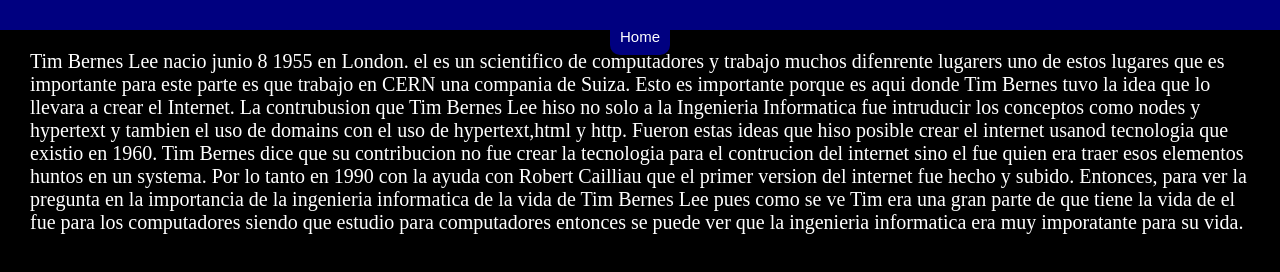
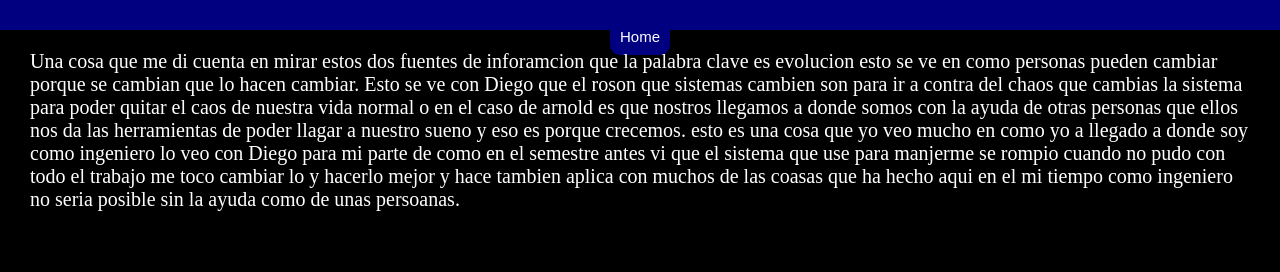
Before and after one commit to CyldeCryo/Segundo_Comentario_de_Ingenieria, a plain HTML site: page Opinion.html in a window 1280 px wide. Shown: the part 130-402 px from the top of the page. Drawn offline with Linux system fonts and the light colour scheme.

Commit message:
Update Opinion.html

```diff
--- a/Opinion.html
+++ b/Opinion.html
@@ -1,7 +1,7 @@
 <!DOCTYPE html>
 <html>
 <head>
-	<title>Importancia en la ingeniería informática de La vida y obra de Katherine G Johnson </title>
+	<title> Evolucion de mi perfil de  ingenieria  Opinion</title>
 	<link rel="stylesheet"  href="comentarioStyle.css" type="text/css">
 </head>
 <header>
@@ -17,7 +17,7 @@
 
 <body>
 
-	<p>   Tim Bernes Lee nacio junio 8 1955 en London. el es un scientifico de computadores y trabajo muchos difenrente lugarers uno de estos lugares que es importante para este parte es que trabajo en CERN una compania de Suiza. Esto es importante porque es aqui donde Tim Bernes tuvo la idea que lo llevara a crear el Internet. La contrubusion que Tim Bernes Lee hiso no solo a la Ingenieria Informatica fue intruducir los conceptos como nodes y hypertext y tambien el uso de domains con el uso de hypertext,html y http. Fueron estas ideas que hiso posible crear el internet usanod tecnologia que existio en 1960. Tim Bernes dice que su contribucion no fue crear la tecnologia para el contrucion del internet sino el fue quien era traer esos elementos huntos en un systema. Por lo tanto en 1990 con la ayuda con Robert Cailliau que el primer version del internet fue hecho y subido. Entonces, para ver la pregunta en la importancia de la ingenieria informatica de la vida de Tim Bernes Lee pues como se ve Tim era una gran parte de que tiene la vida de el fue para los computadores siendo que estudio para computadores entonces se puede ver que la ingenieria informatica era muy imporatante  para su vida.  </p>
+	<p> Una cosa que me di cuenta en mirar estos dos fuentes de inforamcion que la palabra clave es evolucion esto se ve en como personas pueden cambiar porque se cambian que lo hacen cambiar. Esto se ve con Diego que el roson que sistemas cambien son para ir a contra del chaos que cambias la sistema para poder quitar el caos de nuestra vida normal o en el caso de arnold es que nostros llegamos a donde somos con la ayuda de otras personas que ellos nos da las herramientas de poder llagar a nuestro sueno y eso es porque crecemos. esto es una cosa que yo veo mucho en como yo a llegado a donde soy como ingeniero lo veo con Diego para mi parte de como en el semestre antes vi que el sistema que use para manjerme se rompio cuando no pudo con todo el trabajo me toco cambiar lo y hacerlo mejor y hace tambien aplica con muchos de las coasas que ha hecho aqui en el  mi tiempo como ingeniero no seria posible sin la ayuda como de unas persoanas.  </p>
 
 </body>
 </html>
```
